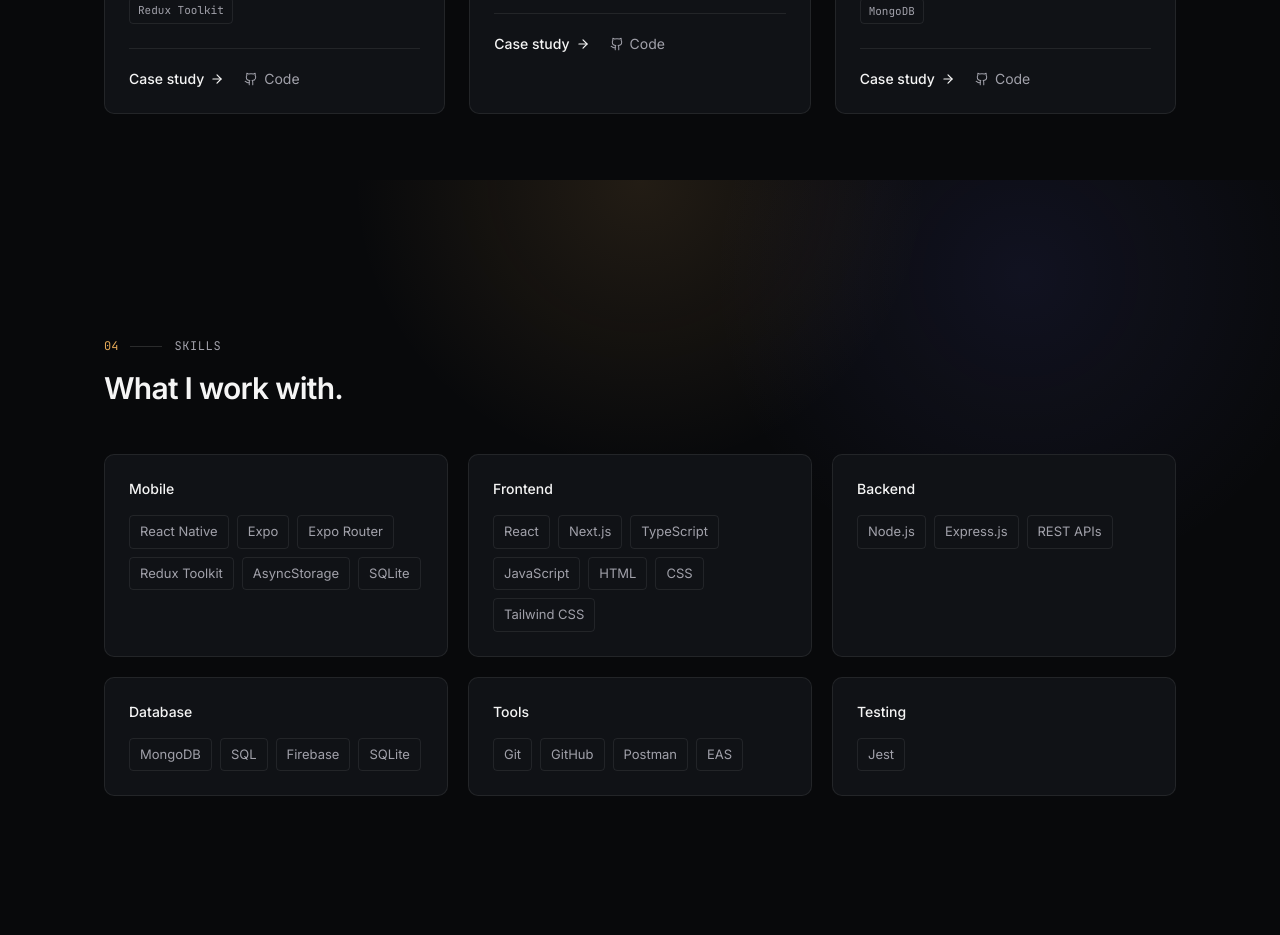
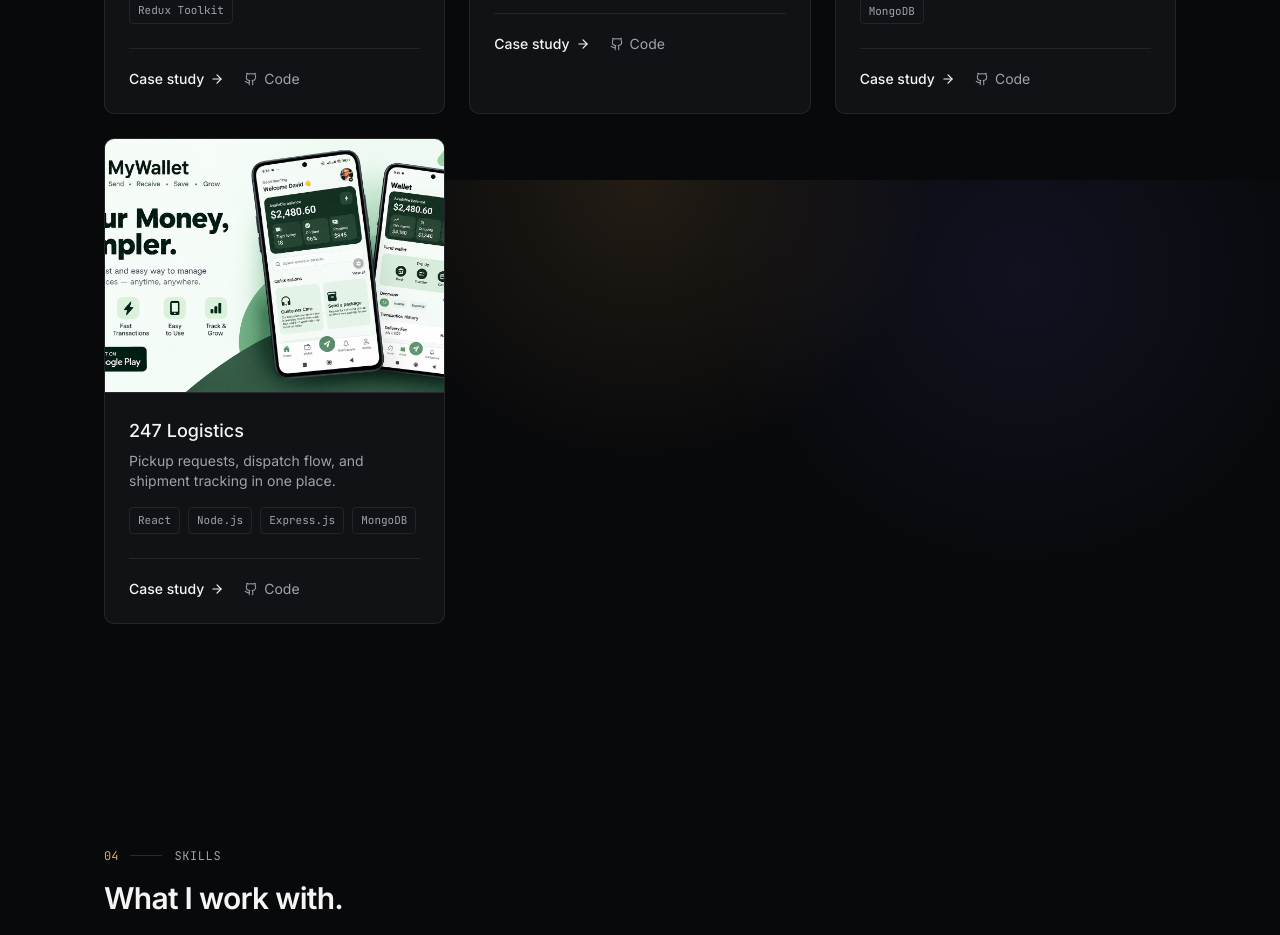
Before and after one commit to T-dave/portfolioNative, a Next.js app: page / in a window 1280 px wide. Shown: the part 3820-4755 px from the top of the page. Built offline with nearby package versions, Linux system fonts and the light colour scheme.

Commit message:
new update

```diff
--- a/data/projects.ts
+++ b/data/projects.ts
@@ -91,4 +91,33 @@
     liveUrl: undefined,
     image: "/projects/247Web.png",
   },
+  {
+    slug: "247-logistics",
+    name: "247 Logistics",
+    tagline: "Pickup requests, dispatch flow, and shipment tracking in one place.",
+    description:
+      "A logistics operations dashboard designed to help a delivery business manage requests, assign jobs, and track active shipments from dispatch to completion.",
+    role: "Full-stack developer — product workflow design, API development, and dashboard implementation.",
+    problem:
+      "The business was handling shipments across several disconnected touchpoints, which made it hard to keep track of pickups, delivery status, and assignment updates in one place.",
+    solution:
+      "A centralized operations platform that allows customers to request pickups and allows dispatch teams to assign and monitor deliveries through a simple workflow.",
+    technicalApproach:
+      "I built the platform with a React front end and a Node.js/Express API, with MongoDB storing job records, shipment details, and operational status. The data model keeps dispatch information organized without making the interface complicated for day-to-day users.",
+    challenges:
+      "The main challenge was translating a real-world logistics flow into a clean interface without losing important operational details like status changes, pickup timing, and delivery updates.",
+    learnings:
+      "This project sharpened my understanding of how operational software needs to reflect the real rhythm of a business, especially when teams are working under time pressure.",
+    features: [
+      "Pickup and delivery request management",
+      "Dispatch dashboard for assignment tracking",
+      "Shipment status monitoring",
+      "Order and customer record management",
+      "Operational workflow for delivery teams",
+    ],
+    techStack: ["React", "Node.js", "Express.js", "MongoDB"],
+    githubUrl: "https://github.com/247websolutionsltd/247Logistics.git",
+    liveUrl: undefined,
+    image: "/projects/247-logistics.png",
+  },
 ];
```
Also changed, not shown: public/projects/247-logistics.png (added).
